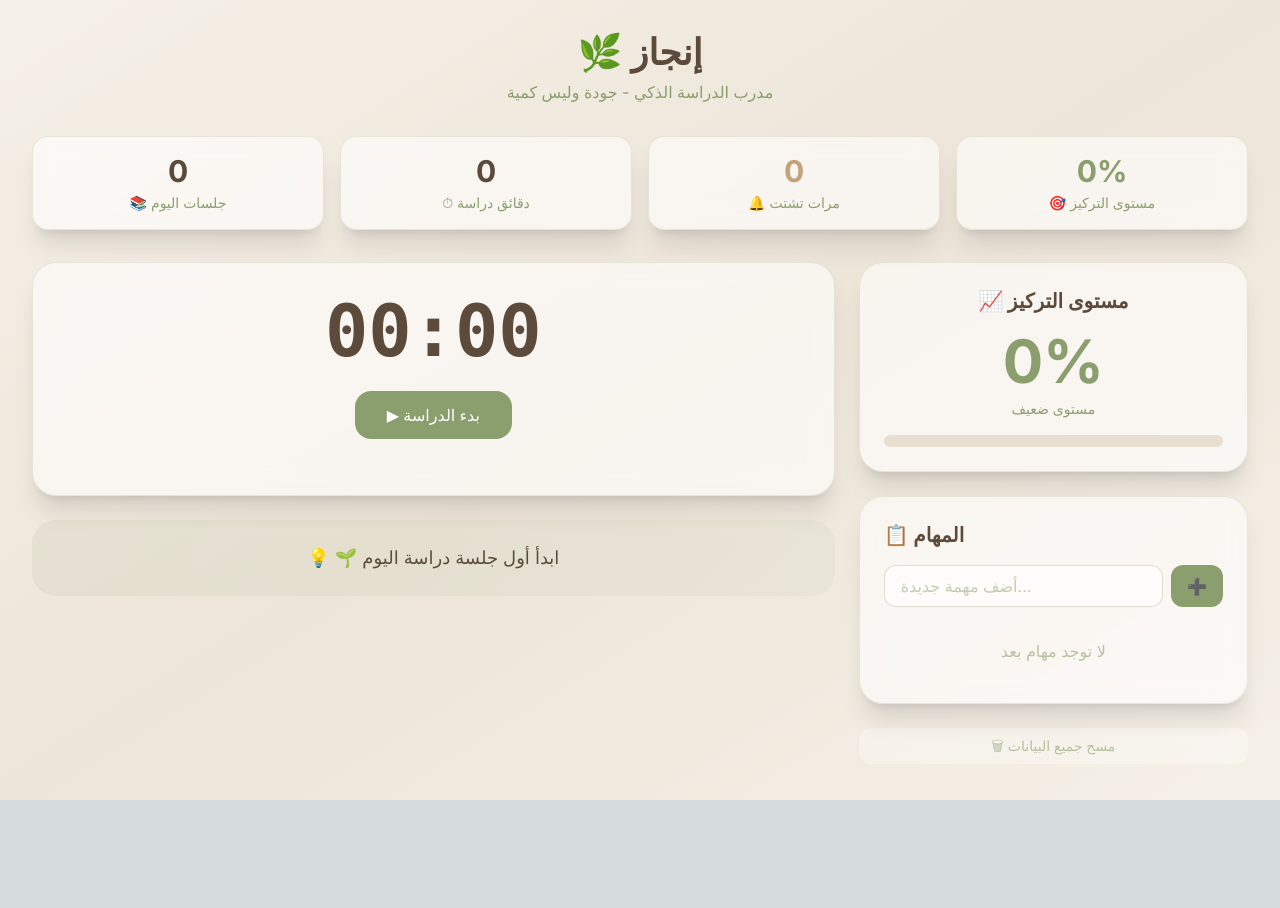
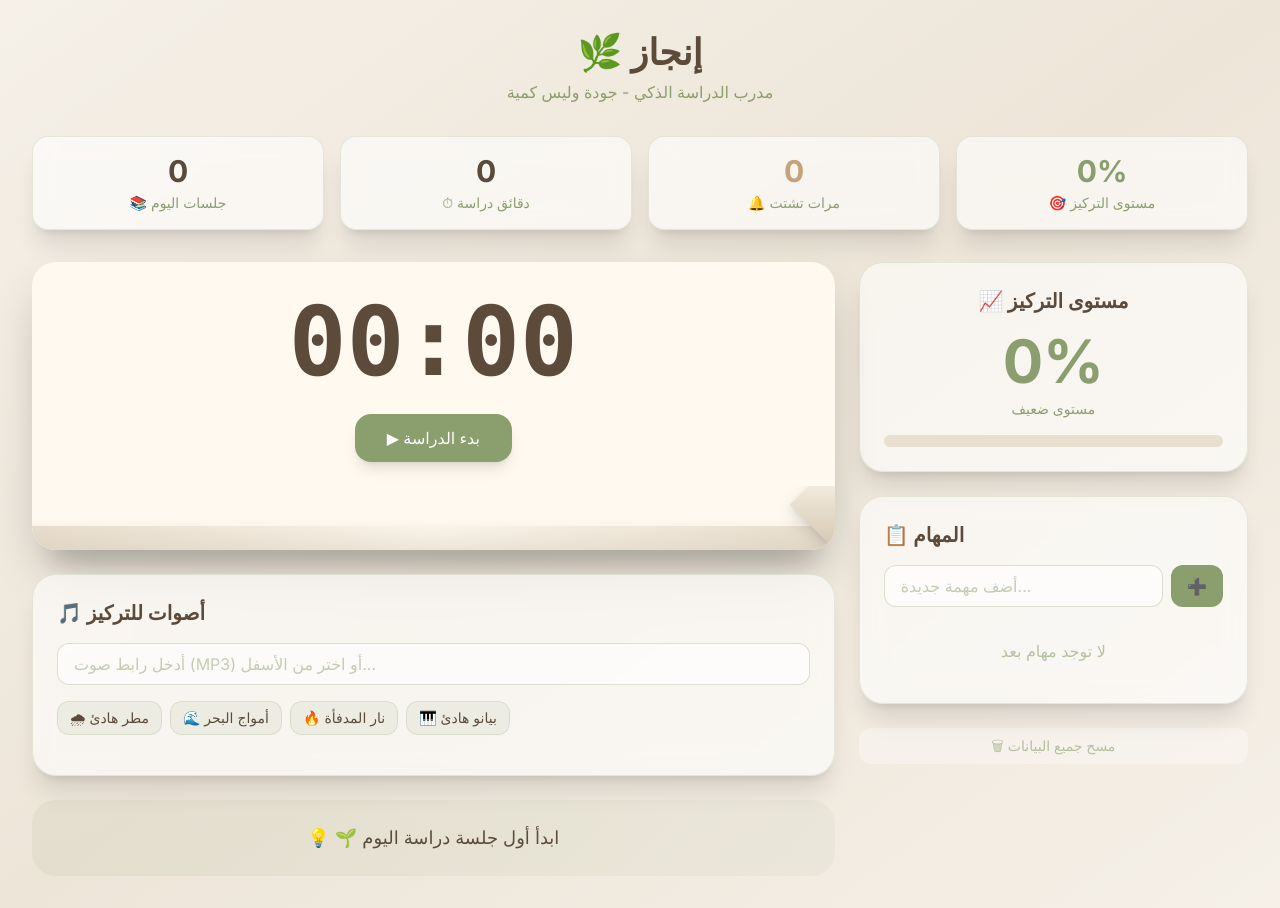
Before and after one commit to rahaf489/ENj, a Next.js app: page / in a window 1280 px wide. Before the commit the page ends 800 px from the top, so only its background shows below. Built offline with nearby package versions, Linux system fonts and the light colour scheme.

Commit message:
Add audio functionality and refactor distractions

```diff
--- a/app/page.tsx
+++ b/app/page.tsx
@@ -1,12 +1,12 @@
 // app/page.tsx
 'use client';
 
-import { useState, useEffect } from 'react';
+import { useState, useEffect, useRef } from 'react';
 
 // ============ أنواع البيانات ============
 interface DistractionLog {
   id: string;
-  timeFromStart: number; // بالثواني من بداية الجلسة
+  timeFromStart: number;
   reason: string;
 }
 
@@ -25,6 +25,9 @@ export default function Home() {
   const [currentDistractions, setCurrentDistractions] = useState<DistractionLog[]>([]);
   const [showReasonModal, setShowReasonModal] = useState(false);
   const [selectedReason, setSelectedReason] = useState('');
+  const [audioUrl, setAudioUrl] = useState('');
+  const [isAudioPlaying, setIsAudioPlaying] = useState(false);
+  const audioRef = useRef<HTMLAudioElement | null>(null);
 
   // أسباب التشتت
   const distractionReasons = [
@@ -38,6 +41,14 @@ export default function Home() {
     '🌐 تصفح إنترنت',
     '🎮 ألعاب',
     '✏️ أسباب أخرى'
+  ];
+
+  // أمثلة لروابط صوتية
+  const audioSuggestions = [
+    { name: '🌧 مطر هادئ', url: 'https://www.soundhelix.com/examples/mp3/SoundHelix-Song-1.mp3' },
+    { name: '🌊 أمواج البحر', url: 'https://www.soundhelix.com/examples/mp3/SoundHelix-Song-2.mp3' },
+    { name: '🔥 نار المدفأة', url: 'https://www.soundhelix.com/examples/mp3/SoundHelix-Song-3.mp3' },
+    { name: '🎹 بيانو هادئ', url: 'https://www.soundhelix.com/examples/mp3/SoundHelix-Song-4.mp3' },
   ];
 
   // المؤقت
@@ -63,6 +74,17 @@ export default function Home() {
       }
     }
   }, []);
+
+  // التحكم بالصوت عند بدء/إيقاف الجلسة
+  useEffect(() => {
+    if (isActive && audioUrl && audioRef.current) {
+      audioRef.current.play();
+      setIsAudioPlaying(true);
+    } else if (!isActive && audioRef.current) {
+      audioRef.current.pause();
+      setIsAudioPlaying(false);
+    }
+  }, [isActive, audioUrl]);
 
   // حساب الإحصائيات
   const totalMinutes = sessions.reduce((sum, s) => sum + (s.durationMinutes || 0), 0);
@@ -97,7 +119,7 @@ export default function Home() {
     if (selectedReason) {
       const newDistraction: DistractionLog = {
         id: Date.now().toString(),
-        timeFromStart: seconds, // الوقت من بداية الجلسة بالثواني
+        timeFromStart: seconds,
         reason: selectedReason
       };
       setCurrentDistractions([...currentDistractions, newDistraction]);
@@ -120,7 +142,6 @@ export default function Home() {
     setSessions(updated);
     localStorage.setItem('enjaz_sessions', JSON.stringify(updated));
 
-    // إعادة تعيين
     setIsActive(false);
     setSeconds(0);
     setCurrentDistractions([]);
@@ -191,9 +212,16 @@ export default function Home() {
 
         <div className="grid lg:grid-cols-3 gap-6">
           <div className="lg:col-span-2 space-y-6">
-            {/* الموقت */}
-            <div className="bg-white/60 backdrop-blur-md rounded-3xl border border-[#8B9E6E]/20 shadow-xl p-8 text-center">
-              <div className="text-7xl font-mono font-bold mb-6 text-[#5C4B3A]">
+            {/* المؤقت بشكل ورقة منطوية - Paper Fold / Page Curl */}
+            <div className="relative">
+              {/* الظل الخلفي */}
+              <div className="absolute -bottom-2 left-4 right-4 h-4 bg-black/20 rounded-b-2xl blur-md"></div>
+
+              {/* الورقة الرئيسية */}
+              <div className="relative bg-[#FFF9F0] rounded-3xl shadow-2xl overflow-hidden">
+                {/* الجزء العلوي من الورقة */}
+                <div className="p-8 text-center">
+                  <div className="text-8xl font-mono font-bold mb-6 text-[#5C4B3A] tabular-nums">
                     {formatTime(seconds)}
                   </div>
 
@@ -201,7 +229,7 @@ export default function Home() {
                     {!isActive ? (
                       <button
                         onClick={startStudy}
-                    className="px-8 py-3 rounded-2xl font-medium bg-[#8B9E6E] hover:bg-[#7A8D5E] text-white transition-all"
+                        className="px-8 py-3 rounded-2xl font-medium bg-[#8B9E6E] hover:bg-[#7A8D5E] text-white transition-all shadow-lg"
                       >
                         ▶ بدء الدراسة
                       </button>
@@ -215,7 +243,7 @@ export default function Home() {
                         </button>
                         <button
                           onClick={endSession}
-                      className="px-6 py-3 rounded-2xl font-medium bg-[#8B9E6E] hover:bg-[#7A8D5E] text-white transition-all"
+                          className="px-6 py-3 rounded-2xl font-medium bg-[#8B9E6E] hover:bg-[#7A8D5E] text-white transition-all shadow-lg"
                         >
                           ✅ إنهاء الجلسة
                         </button>
@@ -233,12 +261,104 @@ export default function Home() {
                   )}
                 </div>
 
+                {/* جزء انطواء الورقة السفلي (Fold/Curl effect) */}
+                <div className="relative h-8 bg-gradient-to-b from-[#FFF9F0] to-[#EDE5D8]">
+                  <div className="absolute bottom-0 left-0 right-0 h-6 bg-gradient-to-r from-[#D4C5B0]/50 via-transparent to-[#D4C5B0]/50"></div>
+                </div>
+
+                {/* زاوية الانطواء اليمنى السفلى */}
+                <div className="absolute bottom-0 right-0 w-16 h-16 overflow-hidden pointer-events-none">
+                  <div className="absolute bottom-0 right-0 w-16 h-16 bg-gradient-to-tl from-[#D4C5B0] via-[#E8DFD0] to-transparent transform rotate-45 origin-bottom-right shadow-lg"></div>
+                </div>
+              </div>
+            </div>
+
+            {/* قسم الصوت */}
+            <div className="bg-white/60 backdrop-blur-md rounded-3xl border border-[#8B9E6E]/20 shadow-xl p-6">
+              <h3 className="text-xl font-bold mb-4 text-[#5C4B3A]">🎵 أصوات للتركيز</h3>
+
+              {/* حقل إدخال الرابط */}
+              <div className="mb-4">
+                <input
+                  type="text"
+                  value={audioUrl}
+                  onChange={(e) => setAudioUrl(e.target.value)}
+                  placeholder="أدخل رابط صوت (MP3) أو اختر من الأسفل..."
+                  className="w-full px-4 py-2 rounded-xl bg-white/60 border border-[#8B9E6E]/30 focus:outline-none focus:border-[#8B9E6E] text-[#5C4B3A] placeholder:text-[#8B9E6E]/50"
+                />
+              </div>
+
+              {/* أزرار اقتراحات الصوت */}
+              <div className="flex flex-wrap gap-2 mb-4">
+                {audioSuggestions.map((audio) => (
+                  <button
+                    key={audio.url}
+                    onClick={() => setAudioUrl(audio.url)}
+                    className="px-3 py-1.5 rounded-xl text-sm bg-[#8B9E6E]/10 hover:bg-[#8B9E6E]/20 text-[#5C4B3A] transition-all border border-[#8B9E6E]/20"
+                  >
+                    {audio.name}
+                  </button>
+                ))}
+              </div>
+
+              {/* عنصر الصوت المخفي */}
+              {audioUrl && (
+                <audio
+                  ref={audioRef}
+                  src={audioUrl}
+                  loop
+                  className="hidden"
+                />
+              )}
+
+              {/* حالة تشغيل الصوت */}
+              {audioUrl && (
+                <div className="flex items-center justify-between p-3 rounded-xl bg-[#8B9E6E]/10 border border-[#8B9E6E]/20">
+                  <span className="text-sm text-[#5C4B3A] truncate flex-1">
+                    🎵 {audioUrl.length > 40 ? audioUrl.substring(0, 40) + '...' : audioUrl}
+                  </span>
+                  <div className="flex gap-2">
+                    {isAudioPlaying ? (
+                      <span className="text-xs text-[#8B9E6E] animate-pulse">🔊 يعمل</span>
+                    ) : (
+                      <span className="text-xs text-[#8B9E6E]/60">⏸ متوقف</span>
+                    )}
+                    <button
+                      onClick={() => {
+                        if (audioRef.current) {
+                          if (isAudioPlaying) {
+                            audioRef.current.pause();
+                            setIsAudioPlaying(false);
+                          } else {
+                            audioRef.current.play();
+                            setIsAudioPlaying(true);
+                          }
+                        }
+                      }}
+                      className="text-xs text-[#8B9E6E] hover:text-[#7A8D5E]"
+                    >
+                      {isAudioPlaying ? '⏸ إيقاف' : '▶ تشغيل'}
+                    </button>
+                    <button
+                      onClick={() => {
+                        setAudioUrl('');
+                        setIsAudioPlaying(false);
+                      }}
+                      className="text-xs text-red-500 hover:text-red-600"
+                    >
+                      ✖ إزالة
+                    </button>
+                  </div>
+                </div>
+              )}
+            </div>
+
             {/* النصيحة */}
             <div className="bg-gradient-to-r from-[#8B9E6E]/10 to-[#A8B89A]/10 rounded-3xl p-6 text-center">
               <p className="text-[#5C4B3A] text-lg">💡 {getTip()}</p>
             </div>
 
-            {/* تاريخ الجلسات مع تفاصيل التشتت */}
+            {/* تاريخ الجلسات */}
             {sessions.length > 0 && (
               <div className="bg-white/60 rounded-3xl border border-[#8B9E6E]/20 shadow-xl p-6">
                 <h3 className="text-xl font-bold mb-4 text-[#5C4B3A]">📊 تاريخ الجلسات</h3>
@@ -254,7 +374,6 @@ export default function Home() {
                         </span>
                       </div>
 
-                      {/* تفاصيل التشتتات مع الوقت من بداية الجلسة */}
                       {session.distractions && session.distractions.length > 0 && (
                         <div className="mt-2 mr-4">
                           <p className="text-sm font-semibold text-[#C4A27A] mb-1">📝 تفاصيل التشتت:</p>
```
Lines whose indentation alone changed are shown as unchanged.
